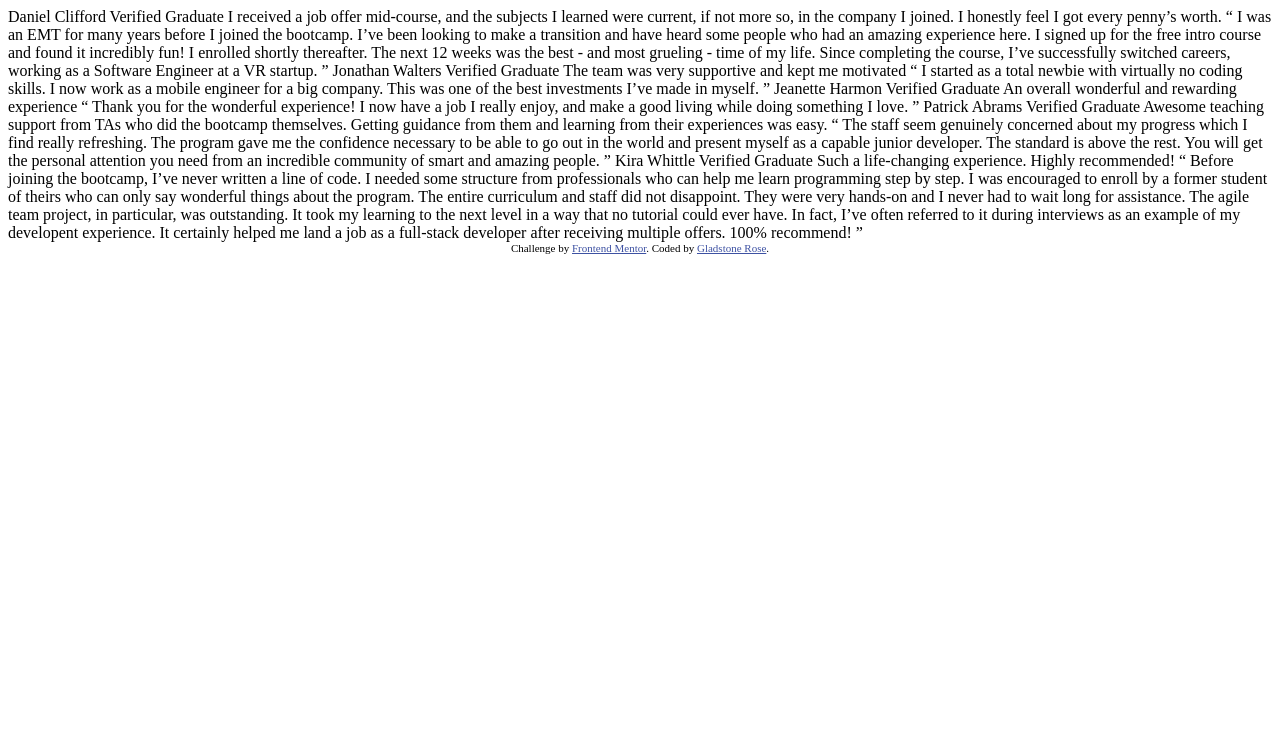
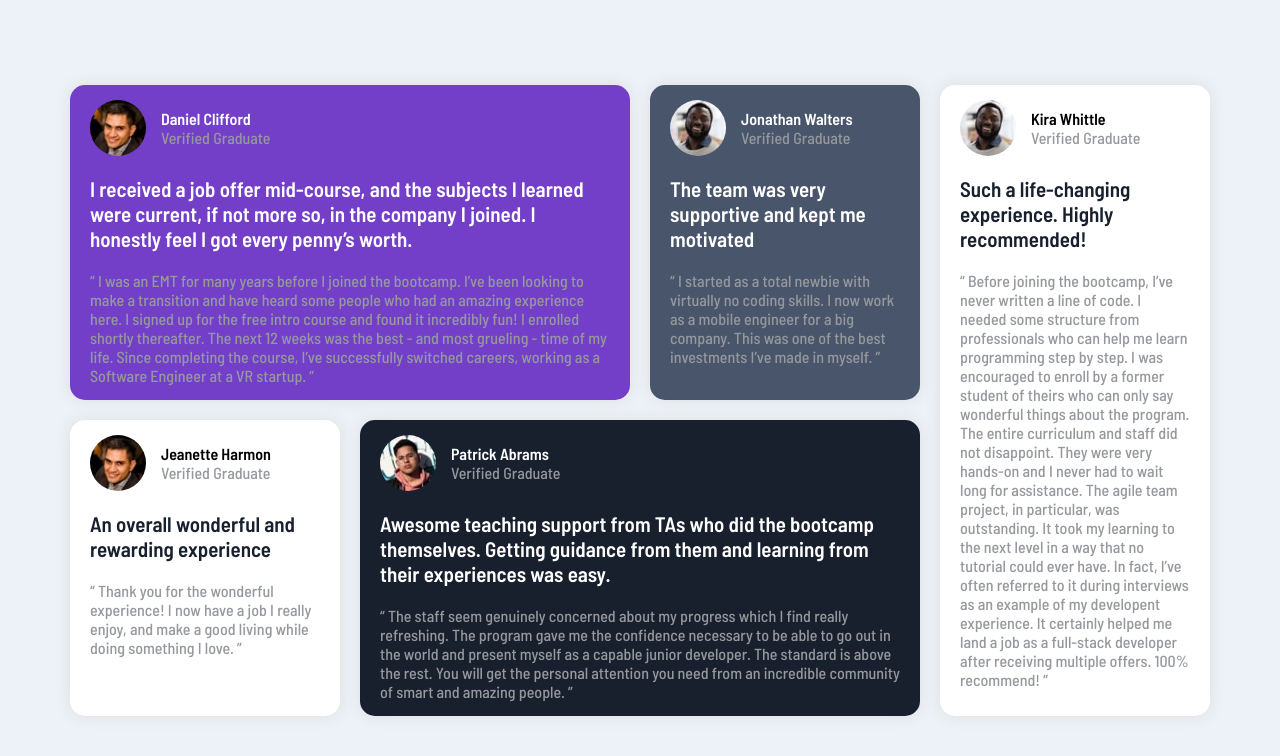
Before and after one commit to gladstone28/testimonials-grid-section-FEM, a plain HTML site: page index.html in a window 1280 px wide. Drawn offline with Linux system fonts and the light colour scheme.

Commit message:
updated index.html and added stylesheet

```diff
--- a/index.html
+++ b/index.html
@@ -1,43 +1,126 @@
 <!DOCTYPE html>
 <html lang="en">
+  <head>
+    <meta charset="UTF-8" />
+    <meta http-equiv="X-UA-Compatible" content="IE=edge" />
+    <meta name="viewport" content="width=device-width, initial-scale=1.0" />
+    <!-- link icon -->
+    <link
+      rel="icon"
+      type="image/png"
+      sizes="32x32"
+      href="./images/favicon-32x32.png" />
+    <!-- link  style.css -->
+    <link rel="stylesheet" href="style.css" />
+    <!-- Challenge Name Here -->
+    <title>testimonials-grid-section-main</title>
+  </head>
+  <body>
+    <main>
+      <div class="container">
+        <div class="box box-1">
+          <div class="head">
+            <img src="images/image-daniel.jpg" alt="image-daniel" />
+            <div class="text">
+              <h4>Daniel Clifford</h4>
+              <span>Verified Graduate</span>
+            </div>
+          </div>
+          <p>
+            I received a job offer mid-course, and the subjects I learned were
+            current, if not more so, in the company I joined. I honestly feel I
+            got every penny’s worth.
+          </p>
+          <q>
+            I was an EMT for many years before I joined the bootcamp. I’ve been
+            looking to make a transition and have heard some people who had an
+            amazing experience here. I signed up for the free intro course and
+            found it incredibly fun! I enrolled shortly thereafter. The next 12
+            weeks was the best - and most grueling - time of my life. Since
+            completing the course, I’ve successfully switched careers, working
+            as a Software Engineer at a VR startup.
+          </q>
+        </div>
 
-<head>
-    <meta charset="UTF-8">
-    <meta name="viewport" content="width=device-width, initial-scale=1.0">
-    <!-- displays site properly based on user's device -->
+        <div class="box box-2">
+          <div class="head">
+            <img src="images/image-jonathan.jpg" alt="image-jonathan" />
+            <div class="text">
+              <h4>Jonathan Walters</h4>
+              <span>Verified Graduate</span>
+            </div>
+          </div>
+          <p>The team was very supportive and kept me motivated</p>
+          <q>
+            I started as a total newbie with virtually no coding skills. I now
+            work as a mobile engineer for a big company. This was one of the
+            best investments I’ve made in myself.
+          </q>
+        </div>
 
-    <link rel="icon" type="image/png" sizes="32x32" href="./images/favicon-32x32.png">
+        <div class="box box-3">
+          <div class="head">
+            <img src="images/image-daniel.jpg" alt="image-jeanette" />
+            <div class="text">
+              <h4>Jeanette Harmon</h4>
+              <span>Verified Graduate</span>
+            </div>
+          </div>
+          <p>An overall wonderful and rewarding experience</p>
+          <q>
+            Thank you for the wonderful experience! I now have a job I really
+            enjoy, and make a good living while doing something I love.
+          </q>
+        </div>
 
-    <title>Frontend Mentor | [Challenge Name Here]</title>
+        <div class="box box-4">
+          <div class="head">
+            <img src="images/image-patrick.jpg" alt="image-patrick" />
+            <div class="text">
+              <h4>Patrick Abrams</h4>
+              <span>Verified Graduate</span>
+            </div>
+          </div>
+          <p>
+            Awesome teaching support from TAs who did the bootcamp themselves.
+            Getting guidance from them and learning from their experiences was
+            easy.
+          </p>
+          <q>
+            The staff seem genuinely concerned about my progress which I find
+            really refreshing. The program gave me the confidence necessary to
+            be able to go out in the world and present myself as a capable
+            junior developer. The standard is above the rest. You will get the
+            personal attention you need from an incredible community of smart
+            and amazing people.
+          </q>
+        </div>
 
-    <!-- Feel free to remove these styles or customise in your own stylesheet 👍 -->
-    <style>
-        .attribution {
-            font-size: 11px;
-            text-align: center;
-        }
-
-        .attribution a {
-            color: hsl(228, 45%, 44%);
-        }
-    </style>
-</head>
-
-<body>
-    Daniel Clifford Verified Graduate I received a job offer mid-course, and the subjects I learned were current, if not more so, in the company I joined. I honestly feel I got every penny’s worth. “ I was an EMT for many years before I joined the bootcamp.
-    I’ve been looking to make a transition and have heard some people who had an amazing experience here. I signed up for the free intro course and found it incredibly fun! I enrolled shortly thereafter. The next 12 weeks was the best - and most grueling
-    - time of my life. Since completing the course, I’ve successfully switched careers, working as a Software Engineer at a VR startup. ” Jonathan Walters Verified Graduate The team was very supportive and kept me motivated “ I started as a total newbie
-    with virtually no coding skills. I now work as a mobile engineer for a big company. This was one of the best investments I’ve made in myself. ” Jeanette Harmon Verified Graduate An overall wonderful and rewarding experience “ Thank you for the wonderful
-    experience! I now have a job I really enjoy, and make a good living while doing something I love. ” Patrick Abrams Verified Graduate Awesome teaching support from TAs who did the bootcamp themselves. Getting guidance from them and learning from their
-    experiences was easy. “ The staff seem genuinely concerned about my progress which I find really refreshing. The program gave me the confidence necessary to be able to go out in the world and present myself as a capable junior developer. The standard
-    is above the rest. You will get the personal attention you need from an incredible community of smart and amazing people. ” Kira Whittle Verified Graduate Such a life-changing experience. Highly recommended! “ Before joining the bootcamp, I’ve never
-    written a line of code. I needed some structure from professionals who can help me learn programming step by step. I was encouraged to enroll by a former student of theirs who can only say wonderful things about the program. The entire curriculum
-    and staff did not disappoint. They were very hands-on and I never had to wait long for assistance. The agile team project, in particular, was outstanding. It took my learning to the next level in a way that no tutorial could ever have. In fact, I’ve
-    often referred to it during interviews as an example of my developent experience. It certainly helped me land a job as a full-stack developer after receiving multiple offers. 100% recommend! ”
-
-    <div class="attribution">
-        Challenge by <a href="https://www.frontendmentor.io?ref=challenge" target="_blank">Frontend Mentor</a>. Coded by <a href="#">Gladstone Rose</a>.
-    </div>
-</body>
-
+        <div class="box box-5">
+          <div class="head">
+            <img src="images/image-jonathan.jpg" alt="image-kira" />
+            <div class="text">
+              <h4>Kira Whittle</h4>
+              <span>Verified Graduate</span>
+            </div>
+          </div>
+          <p>Such a life-changing experience. Highly recommended!</p>
+          <q>
+            Before joining the bootcamp, I’ve never written a line of code. I
+            needed some structure from professionals who can help me learn
+            programming step by step. I was encouraged to enroll by a former
+            student of theirs who can only say wonderful things about the
+            program. The entire curriculum and staff did not disappoint. They
+            were very hands-on and I never had to wait long for assistance. The
+            agile team project, in particular, was outstanding. It took my
+            learning to the next level in a way that no tutorial could ever
+            have. In fact, I’ve often referred to it during interviews as an
+            example of my developent experience. It certainly helped me land a
+            job as a full-stack developer after receiving multiple offers. 100%
+            recommend!
+          </q>
+        </div>
+      </div>
+    </main>
+  </body>
 </html>
--- /dev/null
+++ b/style.scss
@@ -0,0 +1,125 @@
+/* start global rules */
+@import url("https://fonts.googleapis.com/css2?family=Barlow+Semi+Condensed:wght@500;600&display=swap");
+
+* {
+  padding: 0;
+  margin: 0;
+  box-sizing: border-box;
+}
+html,
+body,
+main {
+  width: 100%;
+  height: 100vh;
+  background-color: hsl(212.73deg 44% 95.1%);
+  display: flex;
+  font-family: "Barlow Semi Condensed", sans-serif;
+}
+.container {
+  padding-left: 15px;
+  padding-right: 15px;
+  margin: auto;
+}
+
+/* Small */
+@media (min-width: 768px) {
+  .container {
+    width: 750px;
+  }
+}
+/* Medium */
+@media (min-width: 992px) {
+  .container {
+    width: 970px;
+  }
+}
+/* Large */
+@media (min-width: 1200px) {
+  .container {
+    width: 1170px;
+  }
+}
+/* end global rules */
+
+/* start container */
+.container {
+  display: grid;
+  gap: 20px;
+  grid-template-columns: repeat(4, 1fr);
+  grid-template-rows: auto auto;
+  grid-template-areas: "box-1 box-1 box-2 box-5" "box-3 box-4 box-4 box-5";
+}
+@media (max-width: 991px) {
+  .container {
+    padding-top: 30px;
+    padding-bottom: 30px;
+    grid-template-columns: repeat(3, 1fr);
+    grid-template-rows: auto;
+    grid-template-areas: "box-1 box-1 box-2" "box-5 box-5 box-3" "box-4 box-4 box-4";
+  }
+}
+@media (max-width: 767px) {
+  .container {
+    padding-top: 30px;
+    padding-bottom: 30px;
+    grid-template-columns: repeat(1, 1fr);
+    grid-template-rows: auto;
+    grid-template-areas: "box-1" "box-2" "box-3" "box-4" "box-5";
+  }
+}
+.box-1 {
+  background-color: hsl(262.77deg 55.47% 51.57%);
+  grid-area: box-1;
+}
+.box-2 {
+  background-color: hsl(218.82deg 18.89% 35.29%);
+  grid-area: box-2;
+}
+.box-3 {
+  background-color: hsl(0deg 0% 100%);
+  grid-area: box-3;
+}
+.box-4 {
+  background-color: hsl(217.14deg 30.43% 13.53%);
+  grid-area: box-4;
+}
+.box-5 {
+  background-color: hsl(0deg 0% 100%);
+  grid-area: box-5;
+}
+
+.box {
+  border-radius: 15px;
+  padding: 15px 20px;
+  box-shadow: 0 0 15px #ddd;
+}
+.box .head {
+  display: flex;
+  align-items: center;
+}
+.box-1 .head h4,
+.box-2 .head h4,
+.box-4 .head h4 {
+  color: hsl(0deg 0% 100%);
+}
+.box .head span {
+  color: hsl(217.5deg 3.92% 60%);
+}
+.box .head img {
+  border-radius: 50%;
+  margin-right: 15px;
+}
+.box p {
+  color: white;
+  margin: 20px auto;
+  font-size: 21px;
+  font-weight: 600;
+}
+.box-3 p,
+.box-5 p {
+  color: hsl(217.14deg 30.43% 13.53%);
+}
+.box q {
+  color: hsl(217.5deg 3.92% 60%);
+}
+/* end container */
```
Also changed, not shown: style.css (added), 1 other file.
